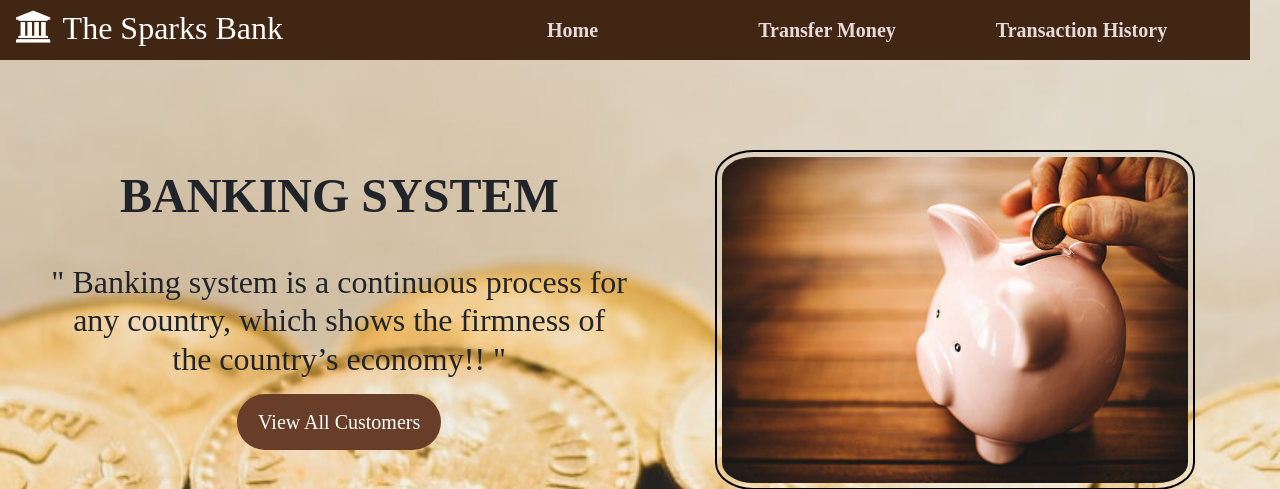
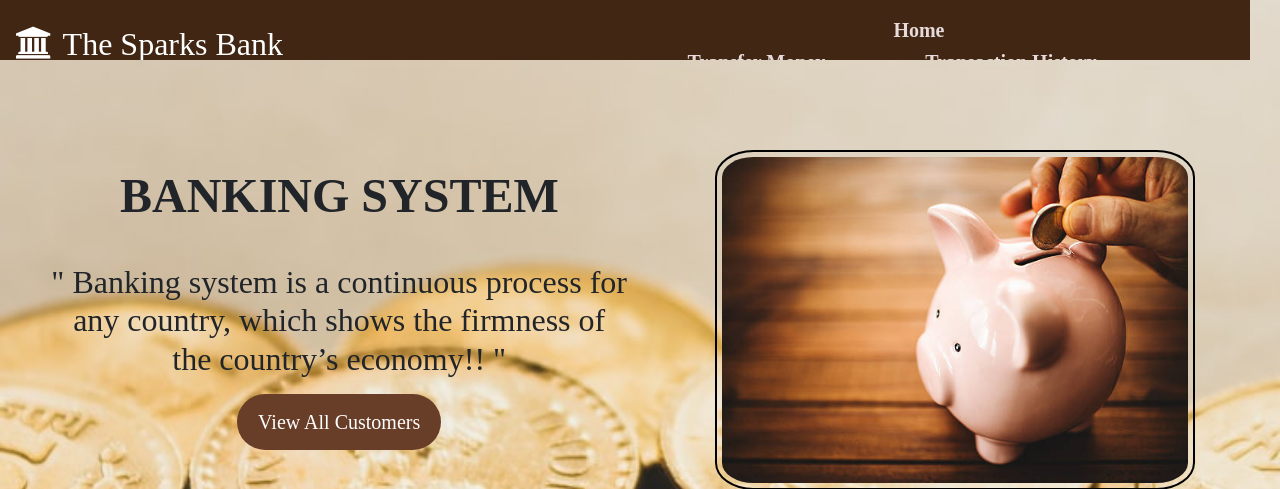
Before and after one commit to Shamritha27/Basic-Banking-System, a PHP site: page /index.php in a window 1280 px wide. Shown: the top 489 px of the page. Run offline with PHP 8.4, Linux system fonts and the light colour scheme.

Commit message:
navbar change

```diff
--- a/navbar.php
+++ b/navbar.php
@@ -7,7 +7,7 @@
        <h2 style="color:white;padding-left:10px;font-family: serif;">The Sparks Bank</h2>
 
     <ul class="cul ml-auto">
-        <li class="cli" >
+        <li class="cli" style="width:100%">
             <a class="text" href="index.php">Home</a>
         </li>
         <li>
```
